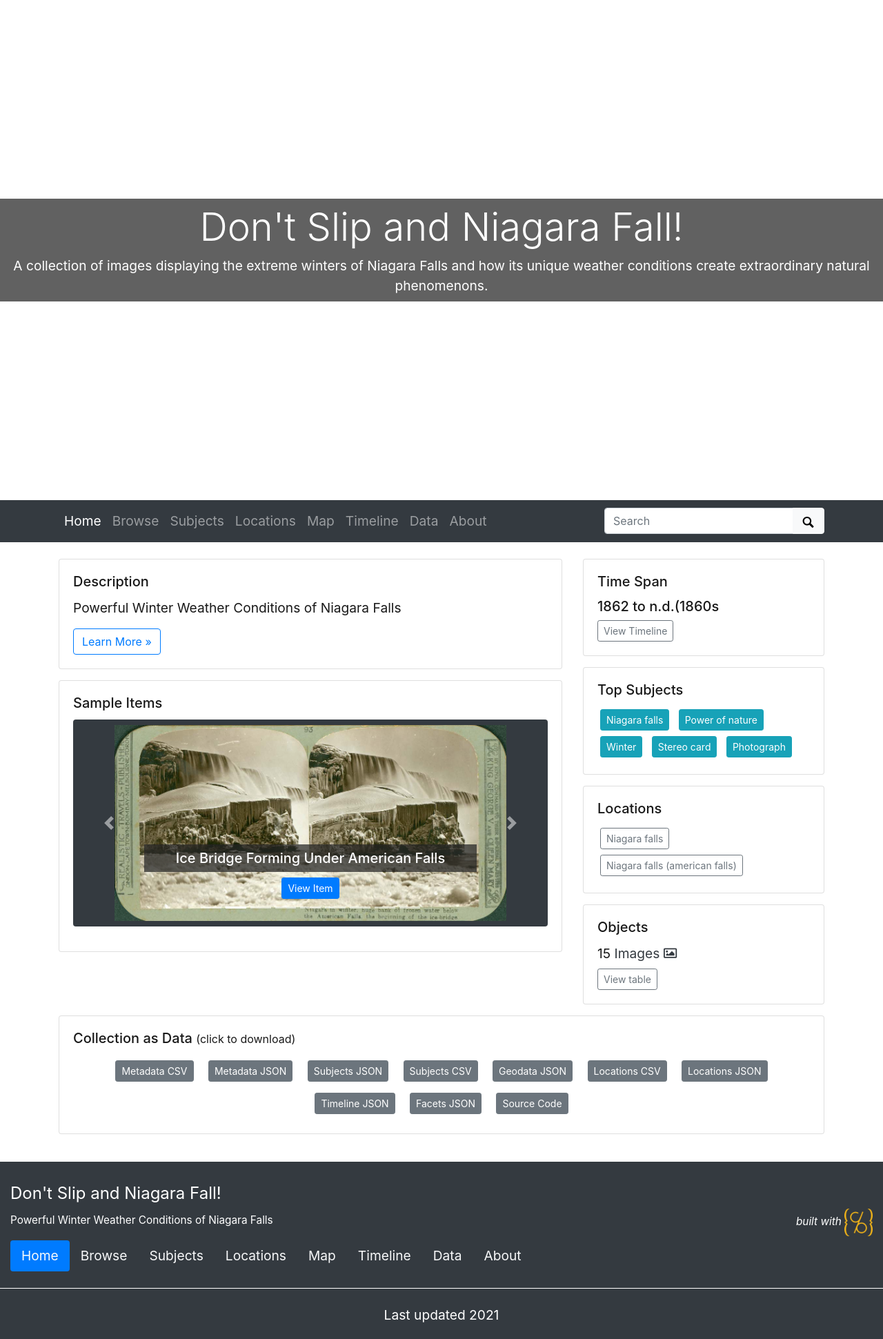
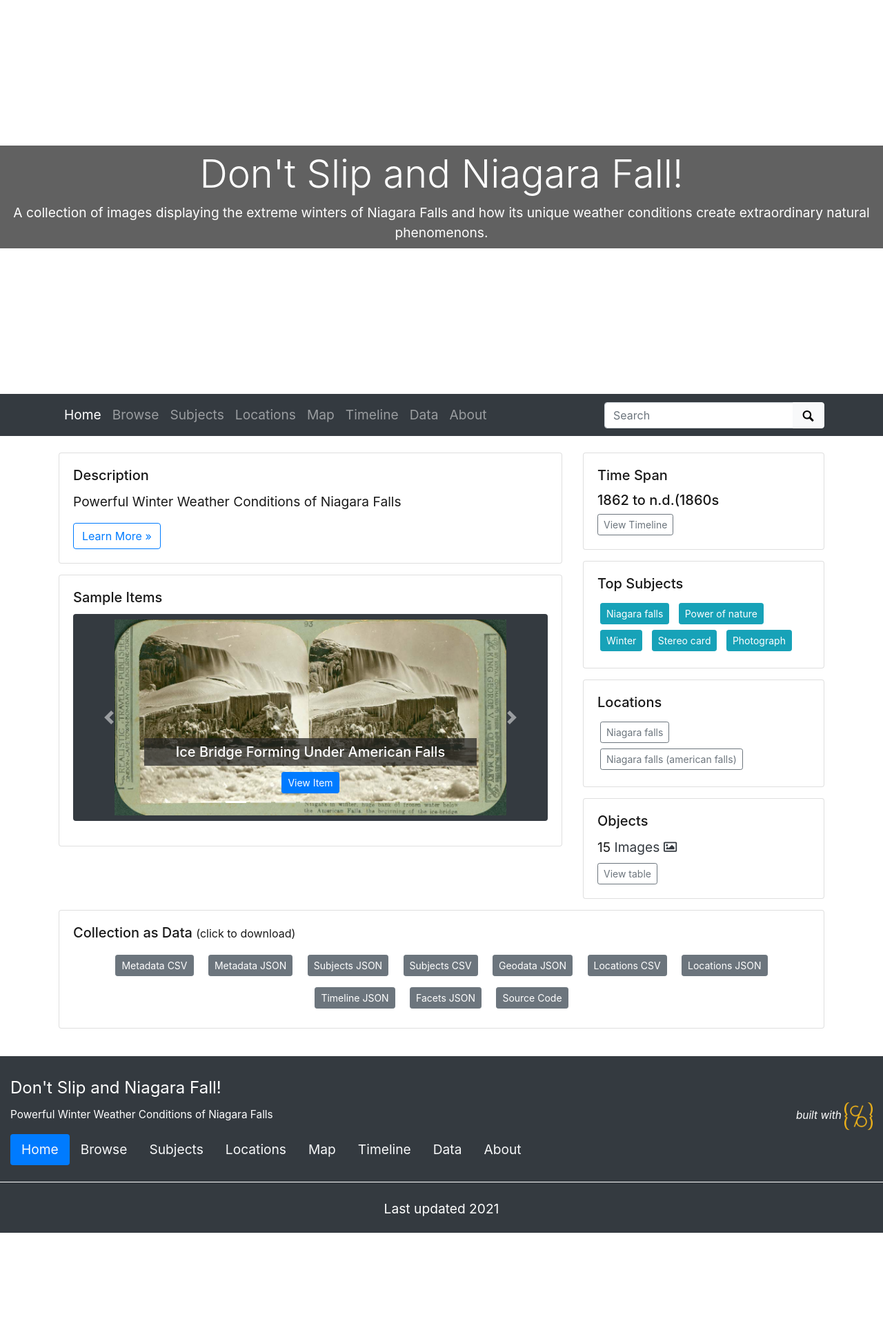
Before and after one commit to cuddycolbon/FINAL-EXHIBIT, a Jekyll site: the page built from index.md, in a window 1280 px wide. Shown: the whole page at 69% size. Built offline with Jekyll 4.4.1, drawn with Linux system fonts in a browser that asks for light colours; after the commit the page ends 1787 px from its top, so only the background shows below that.

Commit message:
Update theme.yml

```diff
--- a/_data/theme.yml
+++ b/_data/theme.yml
@@ -10,7 +10,7 @@
 # use either an objectid (from an item in this collect), a relative location of an image in this repo (ex. /assets/img/feature.jpg), or a full url to an image elsewhere
 featured-image: /FINAL-EXHIBIT/objects/Man_on_Table_Rock.jpeg
 # optional: add extra padding around collection title for a larger image feature.
-home-title-y-padding: 15em
+home-title-y-padding: 11em
 # optional: change position of background image, center, top, bottom
 home-banner-image-position: # Default is center
 
```
